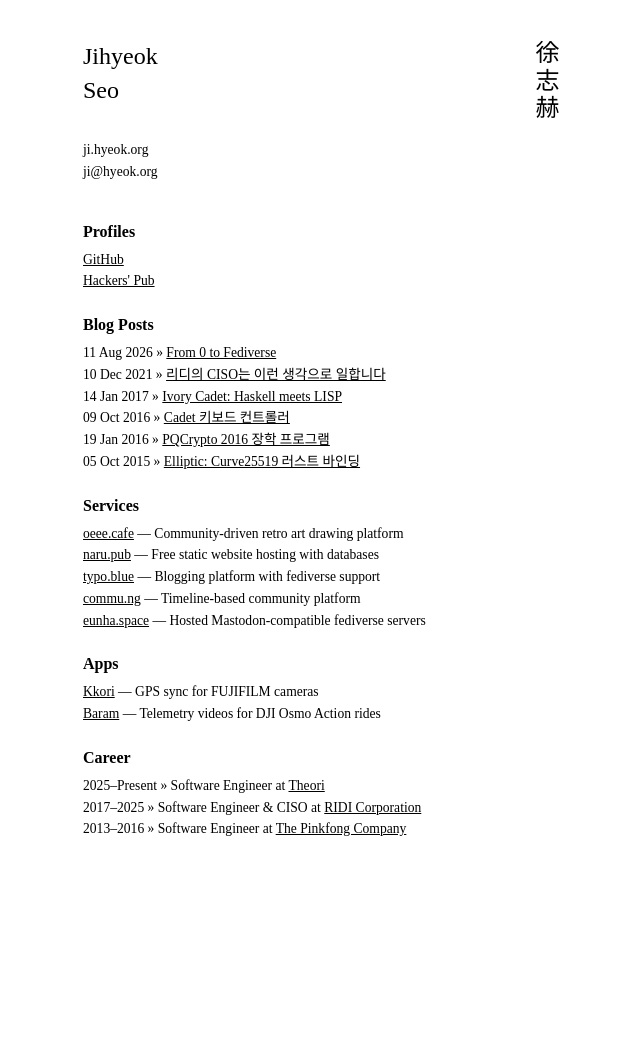
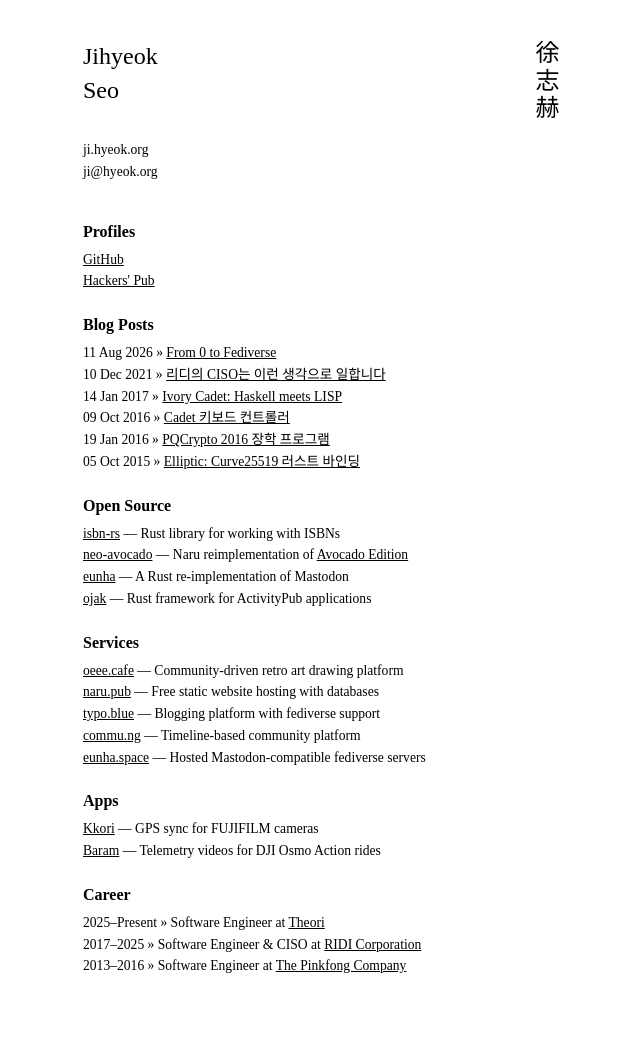
Before and after one commit to limeburst/limeburst.github.io, a Jekyll site: the page built from index.html, in a window 1280 px wide. Shown: the whole page, without its empty margins (317-957 px from the left). Built offline with Jekyll 4.4.1, drawn with Linux system fonts in a browser that asks for light colours; before the commit the page ends 904 px from its top, so only the background shows below that.

Commit message:
Add Open Source section

```diff
--- a/index.html
+++ b/index.html
@@ -51,6 +51,14 @@
       <a href="{{ post.url }}">{{ post.title }}</a>
     </li>
     {% endif %} {% endfor %}
+  </ul>
+
+  <h2>Open Source</h2>
+  <ul>
+    <li><a href="https://github.com/limeburst/isbn-rs">isbn-rs</a> — Rust library for working with ISBNs</li>
+    <li><a href="https://github.com/naru-pub/neo-avocado">neo-avocado</a> — Naru reimplementation of <a href="https://github.com/tateck-develop/AvocadoEdition">Avocado Edition</a></li>
+    <li><a href="https://github.com/eunha-space/eunha">eunha</a> — A Rust re-implementation of Mastodon</li>
+    <li><a href="https://github.com/eunha-space/ojak">ojak</a> — Rust framework for ActivityPub applications</li>
   </ul>
 
   <h2>Services</h2>
```
